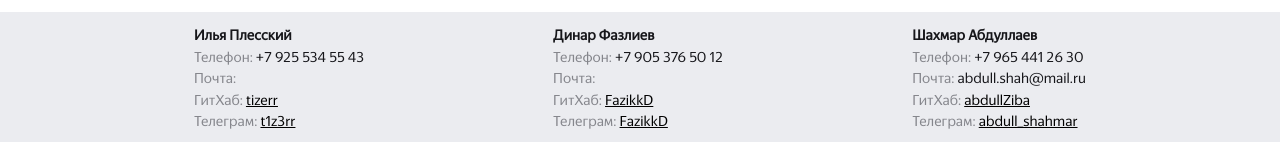
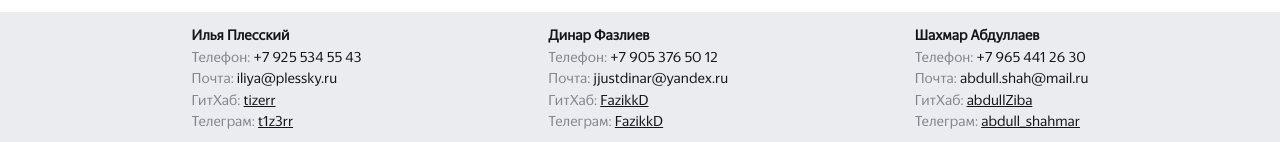
Before and after one commit to tizerr/portfoliodiploma, a React (Create React App) app: page / in a window 1280 px wide. Shown: the part 1380-1522 px from the top of the page. Built offline with nearby package versions, Linux system fonts and the light colour scheme.

Commit message:
исправил все недочеты

```diff
--- a/src/components/FooterItem/FooterItem.jsx
+++ b/src/components/FooterItem/FooterItem.jsx
@@ -12,7 +12,7 @@ export const FooterItem = (props) => {
       </p>
       <p>
         <span className={classNames(styles.secondaryText)}>Почта:</span>{" "}
-        {person.email}
+        {person.social.email}
       </p>
       <p>
         <span className={classNames(styles.secondaryText)}>ГитХаб:</span>{" "}
--- a/src/components/FooterItem/styles.module.css
+++ b/src/components/FooterItem/styles.module.css
@@ -12,6 +12,6 @@
   font-weight: 600;
 }
 
-a {
-  color: black;
+p, p a {
+  color: var(--fontMainColor);
 }
--- a/src/components/Team/Team.jsx
+++ b/src/components/Team/Team.jsx
@@ -30,7 +30,8 @@ function Team(props) {
             <button
               className={styles.nextBtn + " slick-arrow slick-next"}
               onClick={() => {
-                setSlide(mod(slide + 1, slideCards.length / 3));
+                console.log(mod(slide + 1, slideCards.length))
+                setSlide(mod(slide + 1, slideCards.length));
                 sliderRef.current.slickNext();
               }}
             >
@@ -54,7 +55,8 @@ function Team(props) {
               <div
                 className={styles.imgBlock}
                 onClick={() => {
-                  setSlide(mod(slide - 1, slideCards.length / 3));
+                  console.log(mod(slide - 1, slideCards.length))
+                  setSlide(mod(slide - 1, slideCards.length));
                   sliderRef.current.slickPrev();
                 }}
               >
--- a/src/components/ThemeToggler/styles.module.css
+++ b/src/components/ThemeToggler/styles.module.css
@@ -7,6 +7,7 @@
     align-items: center;
     height: fit-content;
     padding: 0.25rem 0.5rem;
+    cursor: pointer;
 }
 
 .btn:active {
--- a/src/mock/sliderCards.js
+++ b/src/mock/sliderCards.js
@@ -24,14 +24,6 @@ const slideCards = [
     "gitHub": "https://github.com/tizerr",
     "telegram": "https://t.me/t1z3rr"
   },
-  {
-    "full-name": "Илья Плесский",
-    "photo": "./img/projects/person-photo.png",
-    "description":"Меня зовут Шахмар! Я ученик It-класса. В настоящее время популярность It-сферы развивается с огромной скоростью. И я стараюсь не отставать!",
-    "dev-stack": ["HTML", "CSS", "JavaScript", "React"],
-    "gitHub": "https://github.com/tizerr",
-    "telegram": "https://t.me/t1z3rr"
-  }
 ];
 
 export default slideCards;
```
